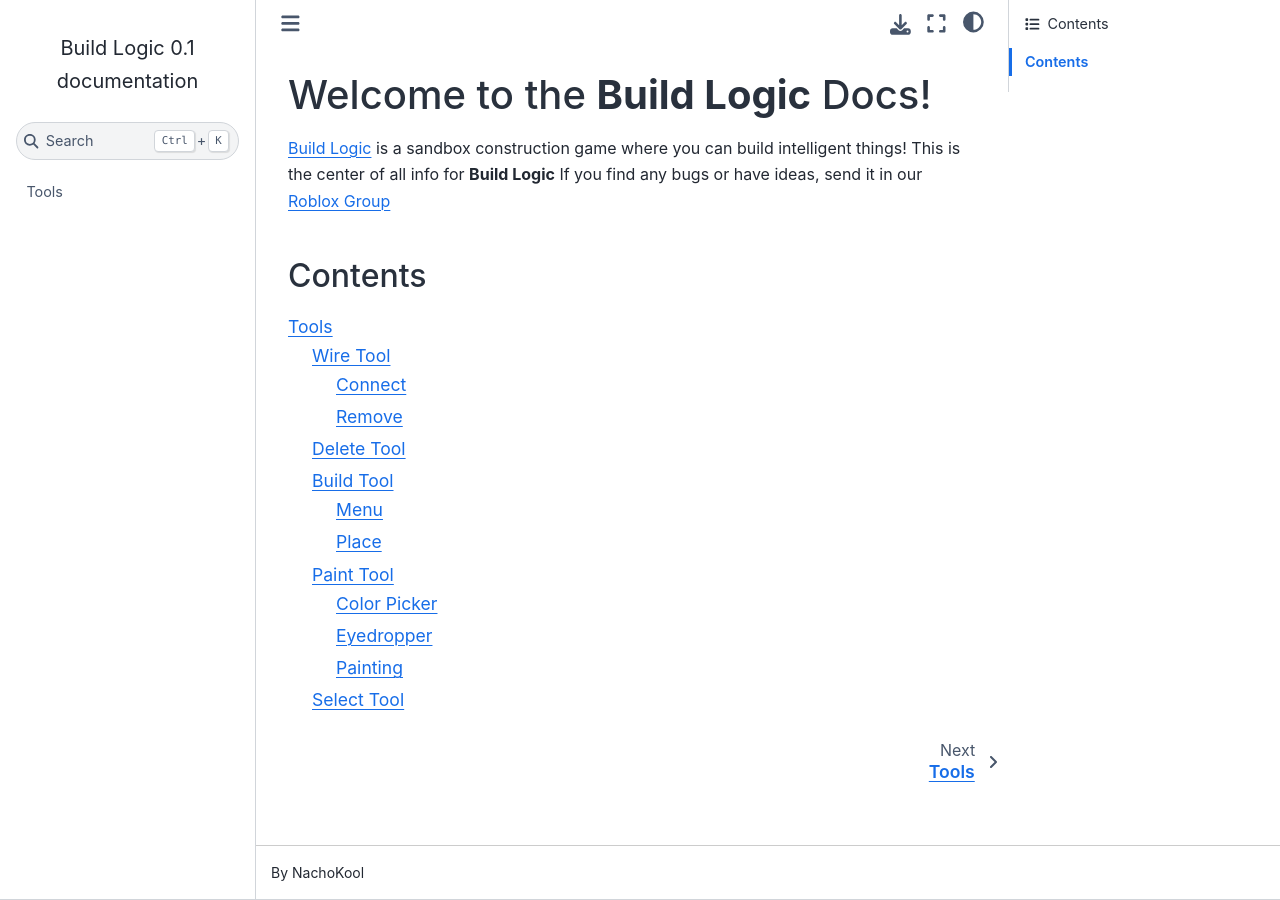
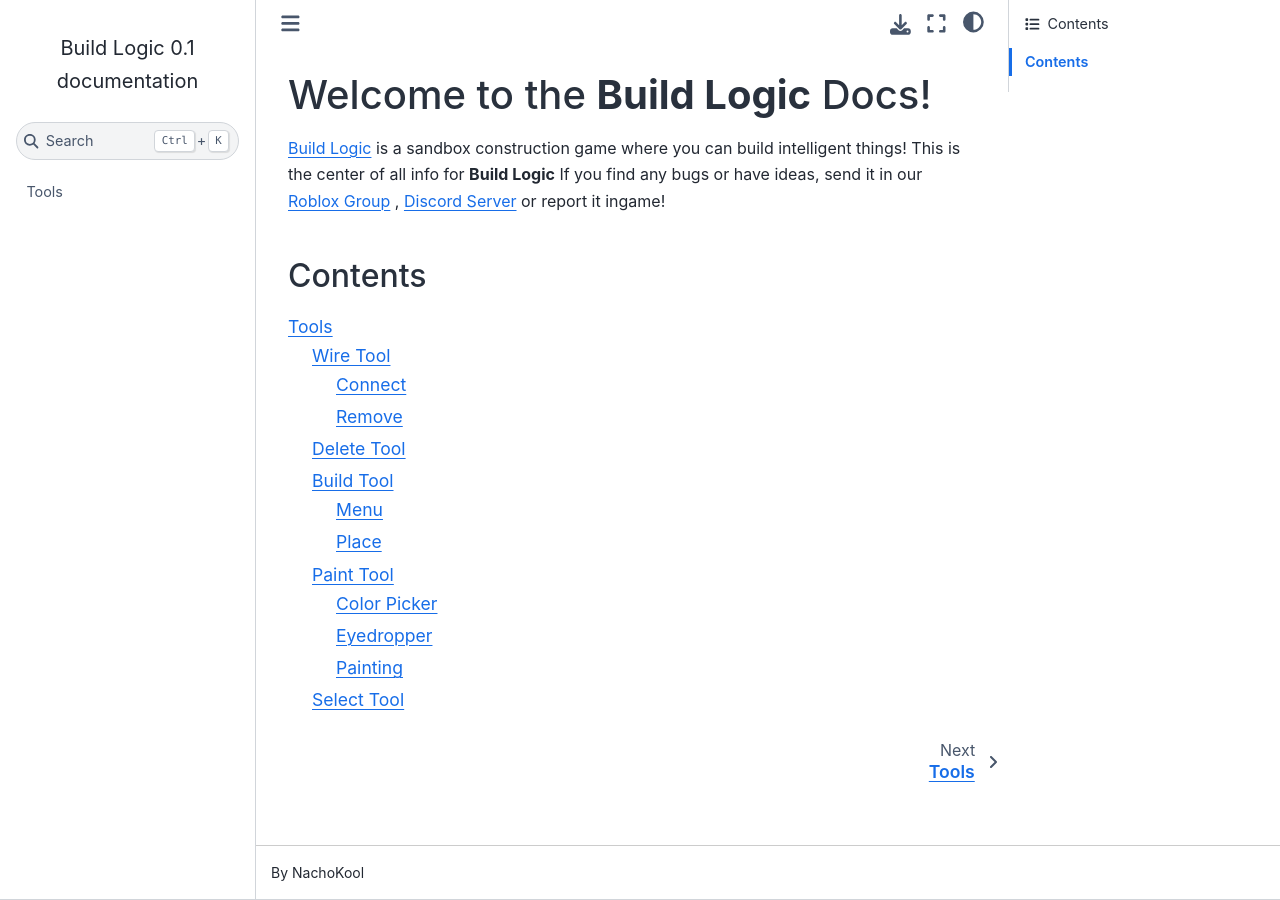
Before and after one commit to BuildLogicDocs/Build-Logic-Documentation, a Sphinx documentation site: the page built from docs/source/index.rst, in a window 1280 px wide. Built offline with Sphinx 7.4.7 and the Sphinx Book theme 1.1.4, drawn with Linux system fonts in a browser that asks for light colours.

Commit message:
Added links to index

```diff
--- a/docs/source/index.rst
+++ b/docs/source/index.rst
@@ -3,7 +3,7 @@
 
 `Build Logic <https://www.roblox.com/games/9527099245/Build-Logic>`_ is a sandbox construction game where you can build intelligent things!
 This is the center of all info for **Build Logic**
-If you find any bugs or have ideas, send it in our `Roblox Group <https://www.roblox.com/groups/6127410>`_
+If you find any bugs or have ideas, send it in our `Roblox Group <https://www.roblox.com/groups/6127410>`_ , `Discord Server <https://discord.gg/wyjxumDPZS>`_ or report it ingame!
 
 Contents
 --------
```
